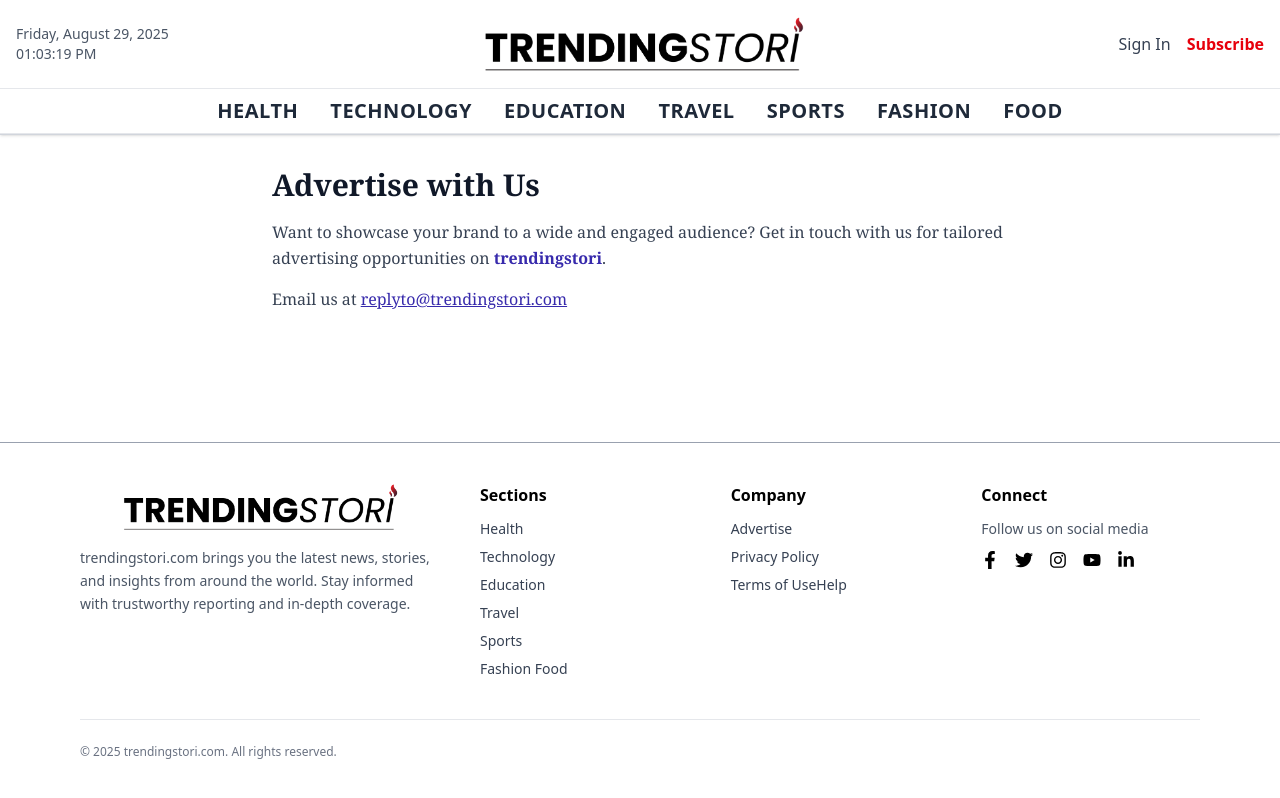
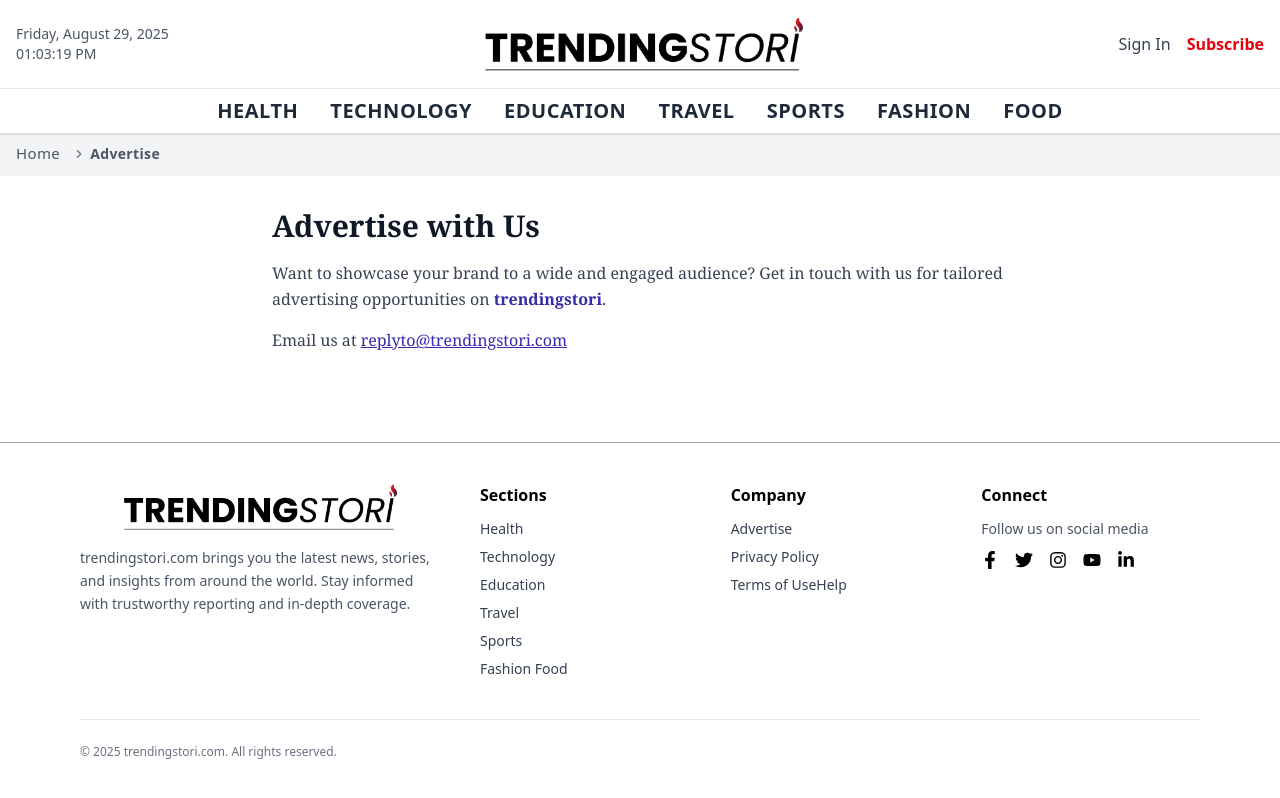
Before and after one commit to MVMGITHB/TrendyStori_Frontend, a Next.js app: page /advertise in a window 1280 px wide. Built offline with nearby package versions, Linux system fonts and the light colour scheme.

Commit message:
Updates on Visual BreadCrumb

```diff
--- a/src/app/advertise/page.jsx
+++ b/src/app/advertise/page.jsx
@@ -12,6 +12,7 @@ export default function AdvertisePage() {
     <main className="max-w-3xl mx-auto px-4 py-8">
       <h1 className="text-3xl font-bold mb-4 font-serif text-gray-900">
         Advertise with Us
+
       </h1>
       <p className="mb-4 text-gray-700 font-serif leading-relaxed">
         Want to showcase your brand to a wide and engaged audience? Get in touch
--- a/src/app/layout.js
+++ b/src/app/layout.js
@@ -4,7 +4,7 @@ import Navbar from "@/components/Header/Navbar";
 import Footer from "@/components/Header/Footer";
 import { AuthProvider } from "@/components/context/auth";
 import BreadcrumbSchema from "@/components/Seo/breadcrumb";
-// import DailyNewzMailPopup from "@/components/popup/registerpopup"; // enable if needed
+import Breadcrumb from "@/components/BreadCrumb/BreadcrumbVisible";
 
 // ✅ Fonts
 const geistSans = Geist({
@@ -23,6 +23,7 @@ const prata = Prata({
   variable: "--font-prata",
 });
 
+// ✅ Metadata only works in Server Components
 export const metadata = {
   title: "trendingstori",
   description: "Get Latest News and Updates",
@@ -41,6 +42,9 @@ export default function RootLayout({ children }) {
           <div className="flex flex-col min-h-screen font-sans">
             {/* 🔝 Navbar (Logo can use font-prata in component) */}
             <Navbar />
+            <div className="w-full bg-gray-100">
+              <Breadcrumb />
+            </div>
 
             {/* <DailyNewzMailPopup /> */}
 
--- /dev/null
+++ b/src/components/BreadCrumb/BreadcrumbVisible.jsx
@@ -0,0 +1,66 @@
+"use client";
+
+import { useEffect, useState } from "react";
+import Link from "next/link";
+import { usePathname } from "next/navigation";
+import { ChevronRight } from "lucide-react";
+
+export default function Breadcrumb() {
+  const [hasMounted, setHasMounted] = useState(false);
+  const pathname = usePathname();
+
+  useEffect(() => {
+    setHasMounted(true);
+  }, []);
+
+  if (!hasMounted || pathname === "/") return null; // ⬅️ Hide on homepage
+
+  const pathSegments = pathname.split("/").filter(Boolean);
+
+  return (
+    <nav
+      className="w-full px-3 sm:px-4 mt-2 mb-3 text-sm text-gray-600 overflow-x-auto whitespace-nowrap"
+      aria-label="Breadcrumb"
+    >
+      <ol className="flex items-center space-x-1 sm:space-x-2">
+        {/* Home link */}
+        <li>
+          <Link
+            href="/"
+            className="text-muted-foreground hover:text-primary font-medium text-[15px] tracking-wide transition-colors"
+          >
+            Home
+          </Link>
+        </li>
+
+        {/* Dynamic segments */}
+        {pathSegments.map((segment, index) => {
+          const href = "/" + pathSegments.slice(0, index + 1).join("/");
+          const isLast = index === pathSegments.length - 1;
+          const label = decodeURIComponent(segment.replace(/-/g, " "));
+
+          return (
+            <li key={index} className="flex items-center text-sm">
+              <ChevronRight className="w-3.5 h-3.5 mx-1 text-gray-500" />
+              {isLast ? (
+                <span
+                  className="text-foreground font-semibold capitalize tracking-wide"
+                  aria-current="page"
+                >
+                  {label}
+                </span>
+              ) : (
+                <Link
+                  href={href}
+                  className="capitalize text-muted-foreground hover:text-primary transition-colors font-medium"
+                >
+                  {label}
+                </Link>
+              )}
+            </li>
+          );
+        })}
+      </ol>
+    </nav>
+  );
+}
```
